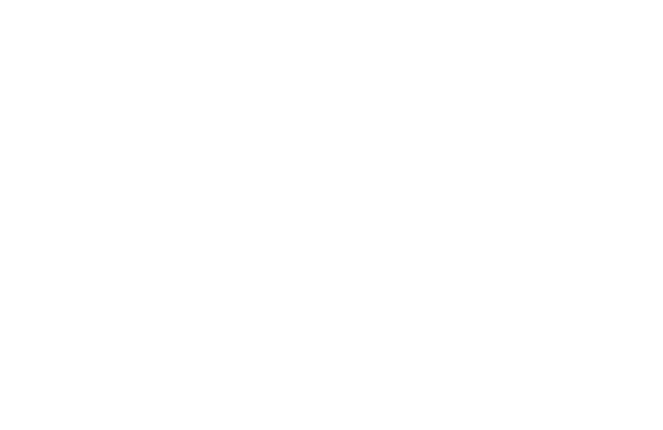
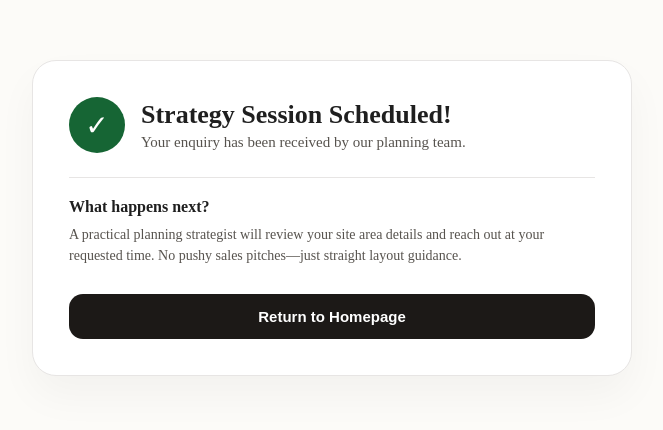
Before and after one commit to brigenujkaj/crafmanwebiste, a React (Vite) app: page /thank-you in a window 1280 px wide. Before the commit this address had no page. Shown: the part 174-604 px from the top of the page, without its empty margins (308-971 px from the left). Built offline with nearby package versions, Linux system fonts and the light colour scheme.

Commit message:
updated nr

```diff
--- a/src/App.jsx
+++ b/src/App.jsx
@@ -15,6 +15,8 @@
 import CaseStudies from "./pages/CaseStudies.jsx";
 import CaseStudyDetail from "./pages/CaseStudyDetail.jsx";
 import Landscaping from "./pages/Landscaping.jsx";
+import ThankYouPage from "./components/ThankYouPage";
+
 
 // TEMP (until you build it)
 function TestPage({ title }) {
@@ -73,6 +75,7 @@
 
           <Route path="/case-studies" element={<CaseStudies />} />
           <Route path="/case-studies/:slug" element={<CaseStudyDetail />} />
+          <Route path="/thank-you" element={<ThankYouPage />} />
 
 
     </Routes>
--- a/src/components/DrawingsLayout.jsx
+++ b/src/components/DrawingsLayout.jsx
@@ -169,19 +169,19 @@
 
 
                         <a
-                            href="tel:02036335634"
+                            href="tel:020 8191 4122"
                             onClick={() => {
                                 // Google Ads / GTM conversion tracking hooks remain active
                                 window.dataLayer = window.dataLayer || [];
                                 window.dataLayer.push({
                                     event: "direct_phone_click",
-                                    phone_number: "02036335634",
+                                    phone_number: "02081914122",
                                     location: "Global Navbar Master Anchor Link"
                                 });
                             }}
                             style={callLinkStyle}
                         >
-                            📞 {isMobile ? "Call Office" : "Call Now: 0203 633 5634"}
+                            📞 {isMobile ? "Call Office" : "Call Now: 02081914122"}
                         </a>
                     </nav>
                 </div>
--- /dev/null
+++ b/src/components/ThankYouPage.jsx
@@ -0,0 +1,117 @@
+import { useEffect } from "react";
+import { useLocation, useNavigate } from "react-router-dom";
+
+// 🎯 GOOGLE ADS CONVERSION CONFIG
+const GOOGLE_ADS_CONVERSION_SEND_TO = "AW-16534080284/P2BQCJ-81cUcEJyWiMw9";
+
+export default function ThankYouPage() {
+    const location = useLocation();
+    const navigate = useNavigate();
+    const summary = location.state; // Receives data passed during navigate()
+
+    useEffect(() => {
+        // 🔥 Direct Pageview Conversion Trigger
+        if (typeof window.gtag === "function") {
+            window.gtag("event", "conversion", {
+                send_to: GOOGLE_ADS_CONVERSION_SEND_TO,
+            });
+        }
+    }, []);
+
+    return (
+        <div style={{ background: "#fcfbf8", minHeight: "80vh", padding: "64px 20px", display: "grid", placeItems: "center" }}>
+            <div
+                style={{
+                    maxWidth: "600px",
+                    width: "100%",
+                    background: "#fff",
+                    borderRadius: "24px",
+                    padding: "36px",
+                    border: "1px solid #e7e5e4",
+                    boxShadow: "0 20px 40px rgba(0,0,0,0.04)",
+                    boxSizing: "border-box",
+                }}
+            >
+                {/* Header Badge */}
+                <div style={{ display: "flex", gap: "16px", alignItems: "center", marginBottom: "24px" }}>
+                    <div
+                        style={{
+                            width: "56px",
+                            height: "56px",
+                            borderRadius: "50%",
+                            background: "#166534",
+                            color: "#fff",
+                            display: "grid",
+                            placeItems: "center",
+                            fontSize: "28px",
+                            flexShrink: 0,
+                        }}
+                    >
+                        ✓
+                    </div>
+                    <div>
+                        <h1 style={{ margin: 0, fontSize: "26px", color: "#1f1f1f", fontWeight: "900" }}>
+                            {summary?.meetingType === "home_visit" ? "Home Visit Arranged!" : "Strategy Session Scheduled!"}
+                        </h1>
+                        <p style={{ margin: "4px 0 0", color: "#57534e", fontSize: "15px" }}>
+                            Your enquiry has been received by our planning team.
+                        </p>
+                    </div>
+                </div>
+
+                {/* Booking Details Card */}
+                {summary && (
+                    <div style={{ background: "#fafaf9", padding: "20px", borderRadius: "16px", border: "1px solid #f5f2eb", marginBottom: "24px" }}>
+                        <h3 style={{ margin: "0 0 12px", fontSize: "14px", textTransform: "uppercase", letterSpacing: "1px", color: "#A67C00" }}>
+                            Consultation Details
+                        </h3>
+                        <div style={{ display: "grid", gap: "10px", fontSize: "14px", color: "#1c1917" }}>
+                            <div><strong>Client:</strong> {summary.name}</div>
+                            <div><strong>Phone Line:</strong> {summary.phone}</div>
+                            <div>
+                                <strong>Type:</strong> {summary.meetingType === "home_visit" ? "🏡 On-Site Property Home Visit" : "📞 Phone Consultation Call"}
+                            </div>
+                            {summary.displayDate && (
+                                <div>
+                                    <strong>Scheduled:</strong> {summary.displayDate} ({summary.callbackTimeSlot})
+                                </div>
+                            )}
+                            {summary.packageInterest && (
+                                <div><strong>Package Interest:</strong> {summary.packageInterest}</div>
+                            )}
+                        </div>
+                    </div>
+                )}
+
+                {/* What Happens Next */}
+                <div style={{ borderTop: "1px solid #e7e5e4", paddingTop: "20px", marginBottom: "28px" }}>
+                    <h4 style={{ margin: "0 0 8px", fontSize: "16px", color: "#1f1f1f" }}>What happens next?</h4>
+                    <p style={{ margin: 0, fontSize: "14px", color: "#57534e", lineHeight: "1.5" }}>
+                        A practical planning strategist will review your site area details and reach out at your requested time. No pushy sales pitches—just straight layout guidance.
+                    </p>
+                </div>
+
+                {/* Action Buttons */}
+                <div style={{ display: "grid", gap: "12px" }}>
+                    <button
+                        type="button"
+                        onClick={() => navigate("/")}
+                        style={{
+                            background: "#1c1917",
+                            color: "#fff",
+                            padding: "14px 24px",
+                            borderRadius: "14px",
+                            border: "none",
+                            fontSize: "15px",
+                            fontWeight: "700",
+                            cursor: "pointer",
+                            width: "100%",
+                        }}
+                    >
+                        Return to Homepage
+                    </button>
+                </div>
+            </div>
+        </div>
+    );
+}
--- a/src/pages/DrawingsPlanning.jsx
+++ b/src/pages/DrawingsPlanning.jsx
@@ -1971,8 +1971,8 @@
                                 Contact
                             </div>
                             <div style={{ display: "grid", gap: "10px", fontSize: "14px" }}>
-                                <a href="tel:02036335634" style={{ color: "#C6A243", textDecoration: "none", fontWeight: "700" }}>
-                                    0203 633 5634
+                                <a href="tel:02081914122" style={{ color: "#C6A243", textDecoration: "none", fontWeight: "700" }}>
+                                    02081914122
                                 </a>
                                 <span style={{ color: "#a8a29e" }}>Mon – Fri: 8am – 6pm</span>
                                 <span style={{ color: "#78716c", fontSize: "12px" }}>Promo Code: CRAF100</span>
```
Also changed, not shown: src/components/DrawingsPlanningForm.jsx (+15 -17 lines).
